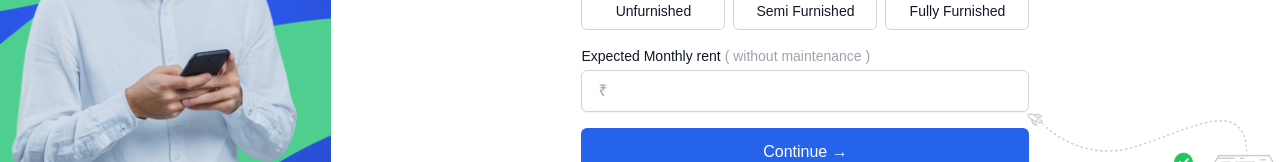
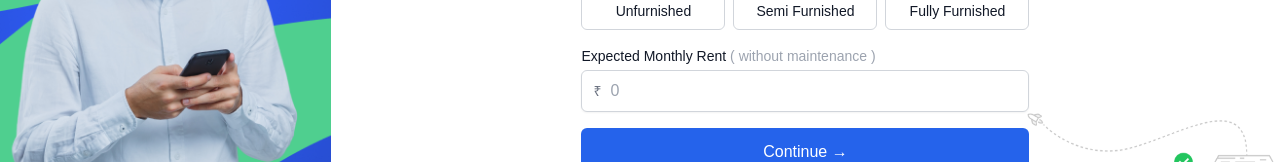
Before and after one commit to trustkeyper/frontend, a React (Vite) app: page /form in a window 1280 px wide. Shown: the part 571-733 px from the top of the page. Built offline with nearby package versions, Linux system fonts and the light colour scheme.

Commit message:
Update FormScreen.jsx ₹ symbol in rent

```diff
--- a/src/Pages/FormScreen.jsx
+++ b/src/Pages/FormScreen.jsx
@@ -156,16 +156,21 @@
 
             <div>
               <label className="block text-sm font-medium mb-1">
-                Expected Monthly rent <span className="text-gray-400">( without maintenance )</span>
+                Expected Monthly Rent <span className="text-gray-400">( without maintenance )</span>
               </label>
+              <div className="relative mt-1">
+               <span className="absolute inset-y-0 left-0 pl-3 flex items-center text-gray-500 text-sm">
+                 ₹
+               </span>
                <input
                  type="number"
-                placeholder="₹"
                  required
+                 placeholder="0"
                  value={expectedRent}
                  onChange={(e) => setExpectedRent(e.target.value)}
-                className="w-full px-4 py-2 border border-gray-300 rounded-md shadow-sm focus:outline-none focus:ring-2 focus:ring-blue-500"
+                 className="w-full pl-7 pr-4 py-2 border border-gray-300 rounded-md shadow-sm focus:outline-none focus:ring-2 focus:ring-blue-500"
                />
+             </div>
             </div>
 
             <button
```
Lines whose indentation alone changed are shown as unchanged.
